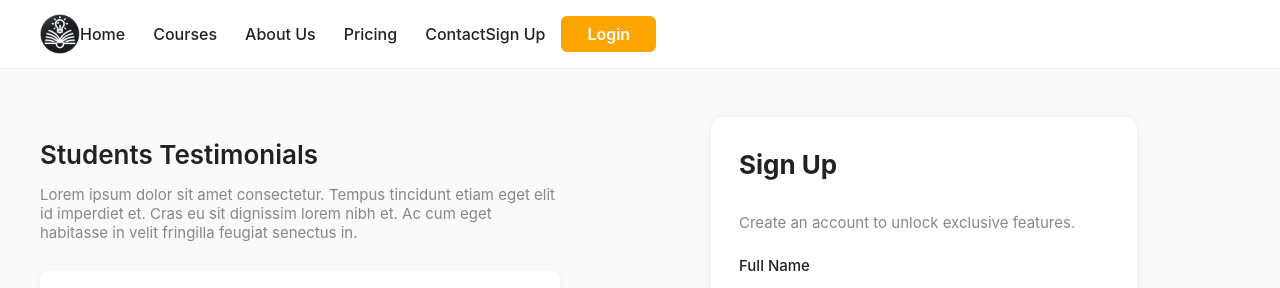
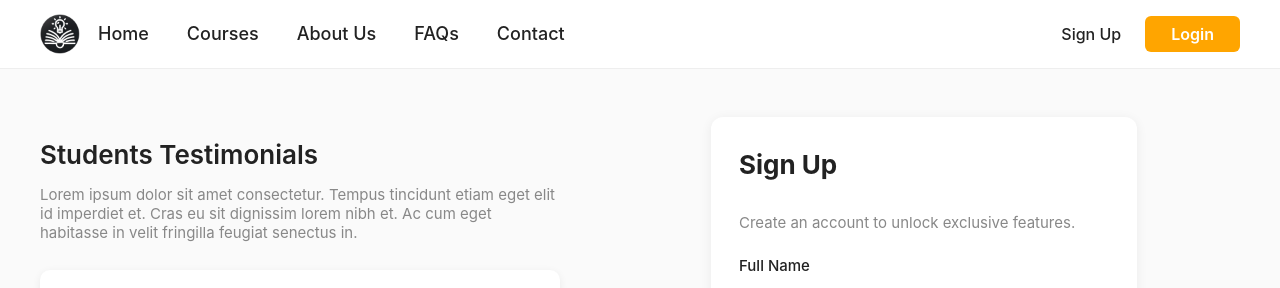
Before and after one commit to Sajanparmar/Nexlearn-1, a plain HTML site: page Frontend/signup page/signup.html in a window 1280 px wide. Shown: the top 288 px of the page. Drawn offline with Linux system fonts and the light colour scheme.

Commit message:
modify the signup page

```diff
--- a/Frontend/signup page/signup.html
+++ b/Frontend/signup page/signup.html
@@ -4,8 +4,6 @@
   <meta charset="UTF-8">
   <meta name="viewport" content="width=device-width, initial-scale=1">
   <title>Nexlearn Sign Up</title>
-</head>
-<body>
   <style>
     body {
       margin: 0;
@@ -17,7 +15,7 @@
     /* Navbar */
     .navbar {
       display: flex;
-    justify-content: flex-start;
+      justify-content: space-between;
       align-items: center;
       background: #fff;
       padding: 0 40px;
@@ -26,8 +24,9 @@
     }
 
     .logo {
-    width: 90px;
-    margin-right: 10px;
+      width: 40px;
+      height: 40px;
+      margin-right: 18px;
     }
 
     .nav-left {
@@ -38,7 +37,7 @@
     .nav-menu {
       display: flex;
       list-style: none;
-    gap: 28px;
+      gap: 38px; /* More gap for screenshot-like spacing */
       margin: 0;
       padding: 0;
     }
@@ -46,8 +45,18 @@
     .nav-menu li a {
       text-decoration: none;
       color: #222;
-    font-size: 16px;
+      font-size: 18px;
       font-weight: 500;
+      background: none;
+      border: none;
+      padding: 0;
+      transition: color 0.2s;
+      display: inline-block;
+      line-height: 68px;
+    }
+
+    .nav-menu li a:hover {
+      color: #ffa500;
     }
 
     .nav-right {
@@ -61,6 +70,9 @@
       text-decoration: none;
       font-weight: 500;
       font-size: 16px;
+      background: none;
+      border: none;
+      padding: 0 8px;
     }
 
     .nav-login {
@@ -71,6 +83,7 @@
       text-decoration: none;
       font-weight: 600;
       font-size: 16px;
+      border: none;
     }
 
     /* Main Content */
@@ -376,17 +389,22 @@
         gap: 18px;
         padding: 24px 12px 12px 12px;
       }
+      .nav-menu {
+        gap: 18px;
+      }
     }
   </style>
+</head>
+<body>
   <!-- Navbar -->
   <nav class="navbar">
-    <img src="Logo_without_bck2.PNG" style="width: 40px; height: 40px;" alt="Logo">
     <div class="nav-left">
+      <img src="Logo_without_bck2.PNG" class="logo" alt="Logo">
       <ul class="nav-menu">
         <li><a href="#">Home</a></li>
         <li><a href="#">Courses</a></li>
         <li><a href="#">About Us</a></li>
-        <li><a href="#">Pricing</a></li>
+        <li><a href="#">FAQs</a></li>
         <li><a href="#">Contact</a></li>
       </ul>
     </div>
@@ -490,7 +508,8 @@
       <p>© 2025 Nexlearn. All rights reserved.</p>
     </div>
   </footer>
-  <script>// Toggle password visibility
+  <script>
+    // Toggle password visibility
     document.getElementById('togglePassword').onclick = function() {
       const pwd = document.getElementById('password');
       if (pwd.type === "password") {
```
Lines whose indentation alone changed are shown as unchanged.
